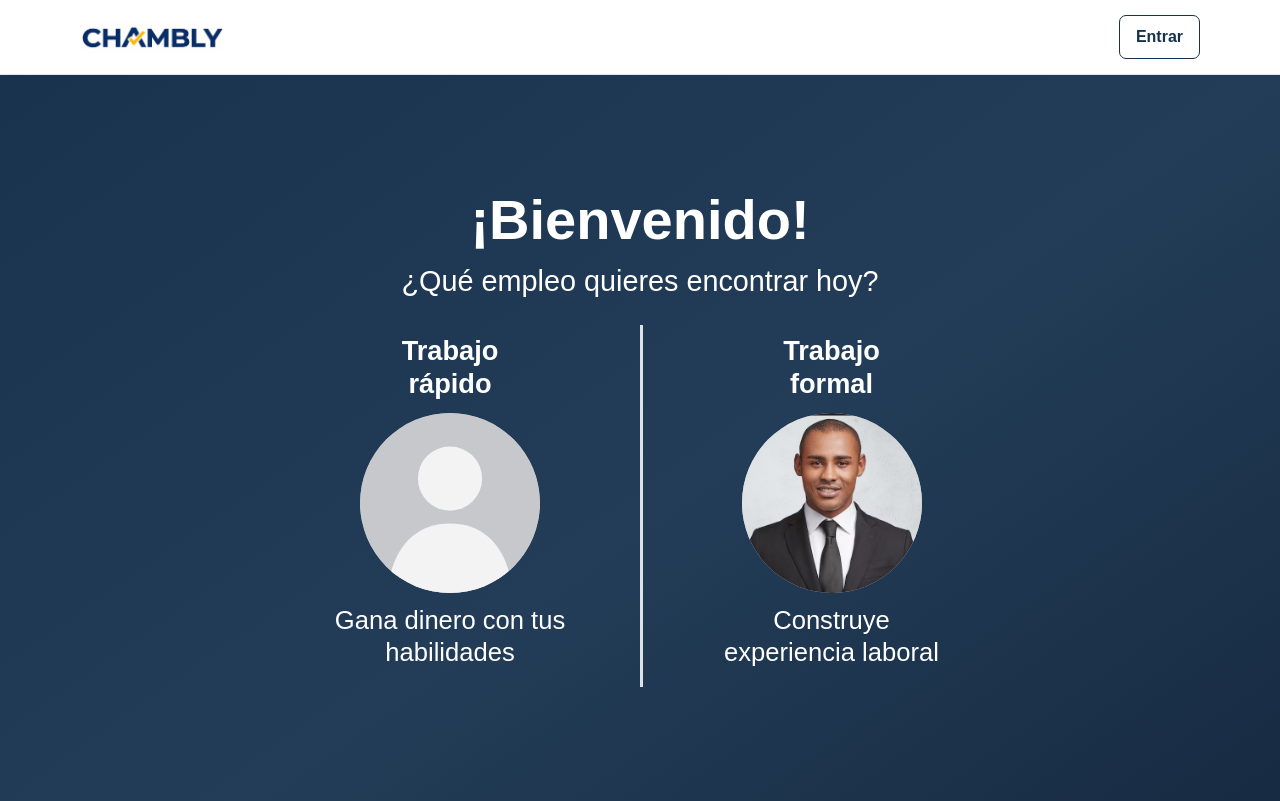
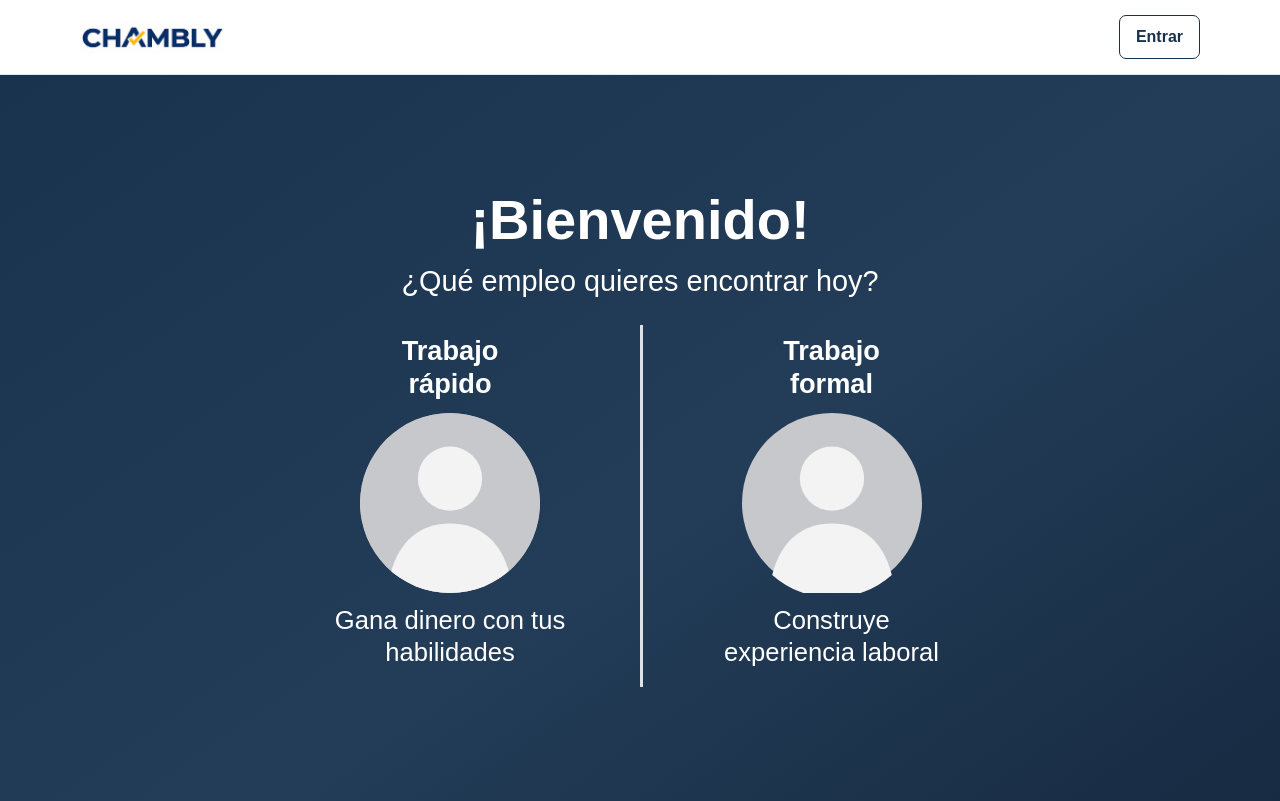
Before and after one commit to juarezangelhack-crypto/Chamby, a plain HTML site: page index.html in a window 1280 px wide. Drawn offline with Linux system fonts and the light colour scheme; no server answers.

Commit message:
Revertir imagen de perfil formal
Co-authored-by: Copilot App <223556219+Copilot@users.noreply.github.com>

```diff
--- a/index.html
+++ b/index.html
@@ -31,7 +31,7 @@
         </a>
         <a class="work-choice" href="trabajoformal.html">
           <span class="choice-title">Trabajo<br>formal</span>
-          <img class="choice-illustration welcome-profile-avatar" src="assets/formal-profile.png" alt="">
+          <img class="choice-illustration no-profile-icon" src="assets/no-profile.svg" alt="">
           <span class="choice-caption">Construye<br>experiencia laboral</span>
         </a>
       </div>
```
Also changed, not shown: assets/formal-profile.png (deleted).
